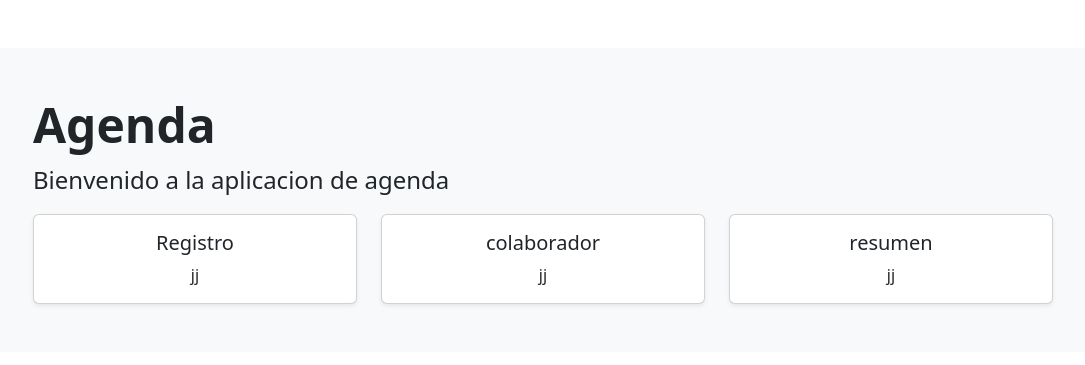
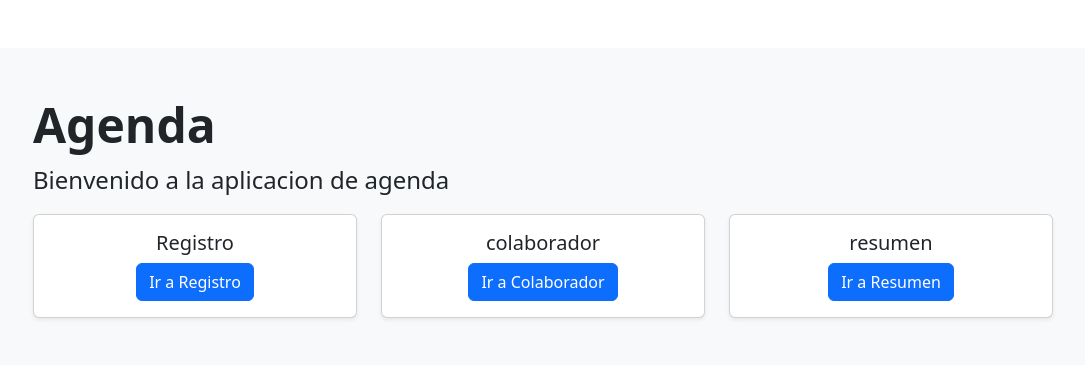
Before and after one commit to HeliskyJpg/duoagenda, a Flask app: page / in a window 1280 px wide. Shown: the part 16-381 px from the top of the page, without its empty margins (97-1182 px from the left). Run offline with Flask 3, Linux system fonts and the light colour scheme.

Commit message:
Terminacion del diseño de inicio de Agenda, con sus botones que lleva a la url que se definieron.

```diff
--- a/templates/index.html
+++ b/templates/index.html
@@ -15,7 +15,7 @@
     <div class="card h-100 shadow-sm">
       <div class="card-body text-center">
         <h5 class="card-title">Registro</h5>
-        <p class="card-text">jj</p>
+      <a href="{{ url_for('registro_colaborador') }}" class="btn btn-primary">Ir a Registro</a>
       </div>
     </div>
   </div>
@@ -24,7 +24,7 @@
     <div class="card h-100 shadow-sm">
       <div class="card-body text-center">
         <h5 class="card-title">colaborador</h5>
-        <p class="card-text">jj</p>
+        <a href="{{ url_for('listado_clientes') }}" class="btn btn-primary">Ir a Colaborador</a>
       </div>
     </div>
   </div>
@@ -33,7 +33,7 @@
     <div class="card h-100 shadow-sm">
       <div class="card-body text-center">
         <h5 class="card-title">resumen</h5>
-        <p class="card-text">jj</p>
+        <a href="{{ url_for('listado_resumen') }}" class="btn btn-primary">Ir a Resumen</a>
       </div>
     </div>
   </div>
```
Also changed, not shown: README.md.
